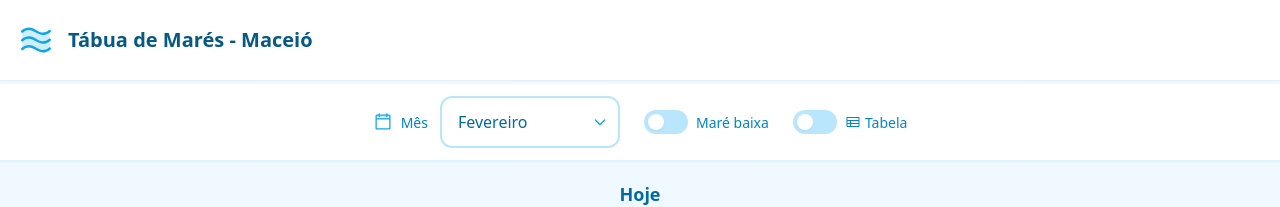
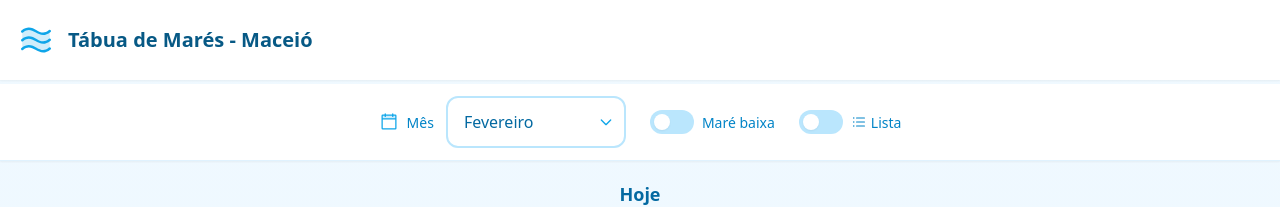
Before and after one commit to celosauro/tabuademares.maceio.br, a React (Vite) app: page / in a window 1280 px wide. Shown: the top 207 px of the page. Built offline with nearby package versions, Linux system fonts and the light colour scheme.

Commit message:
Altera ícone

```diff
--- a/src/components/MonthSelector.tsx
+++ b/src/components/MonthSelector.tsx
@@ -1,4 +1,4 @@
-import { CalendarBlank, Table } from '@phosphor-icons/react';
+import { CalendarBlank, ListBullets } from '@phosphor-icons/react';
 import { MonthKey, MONTHS } from '../types/tide';
 
 interface MonthSelectorProps {
@@ -121,8 +121,8 @@ export function MonthSelector({
             />
           </button>
           <span className="text-fluid-sm font-medium text-tide-600 flex items-center gap-1">
-            <Table weight={viewMode === 'table' ? 'fill' : 'regular'} className="w-4 h-4" />
-            <span className="hidden sm:inline">Tabela</span>
+            <ListBullets weight={viewMode === 'table' ? 'fill' : 'regular'} className="w-4 h-4" />
+            <span className="hidden sm:inline">Lista</span>
           </span>
         </label>
       )}
```
